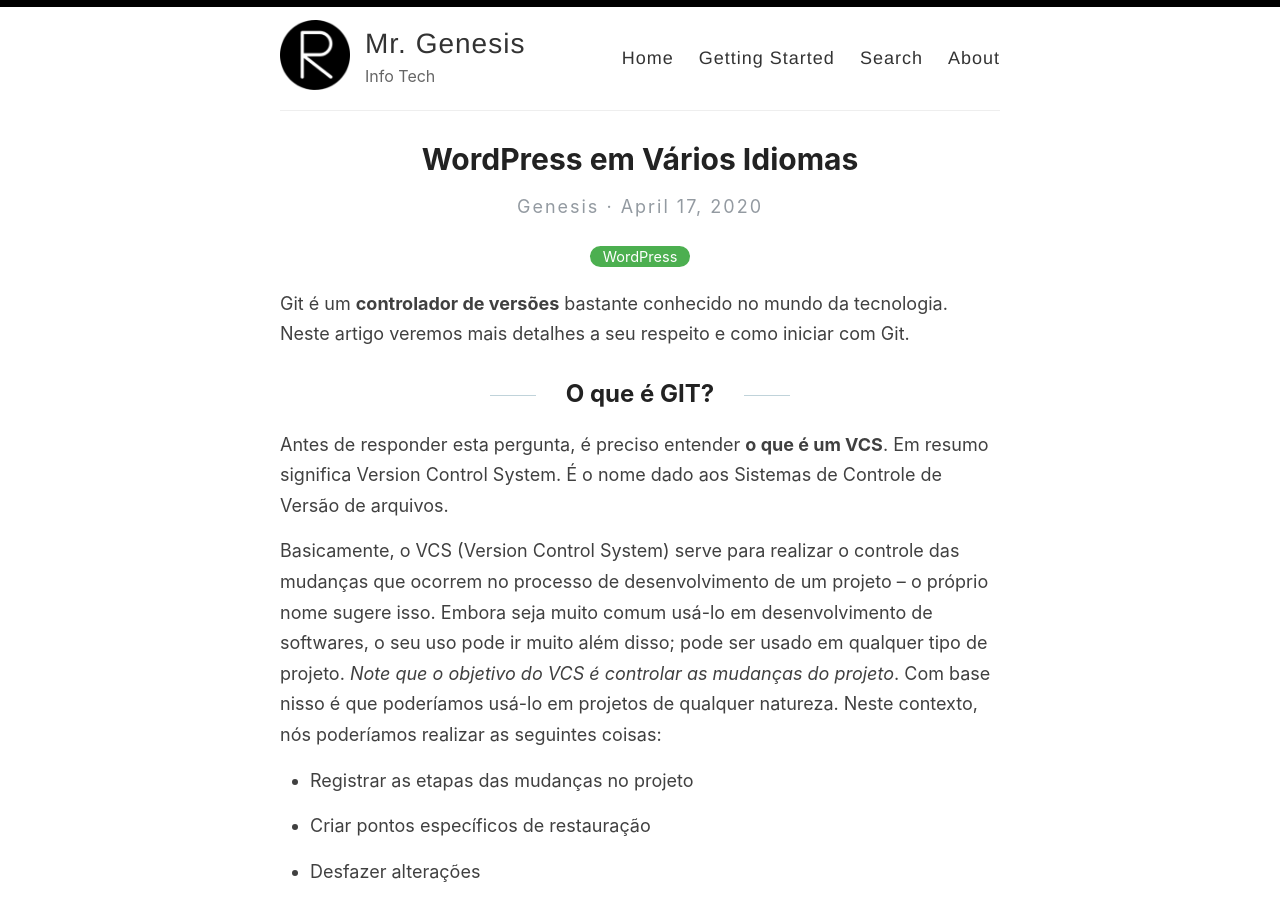
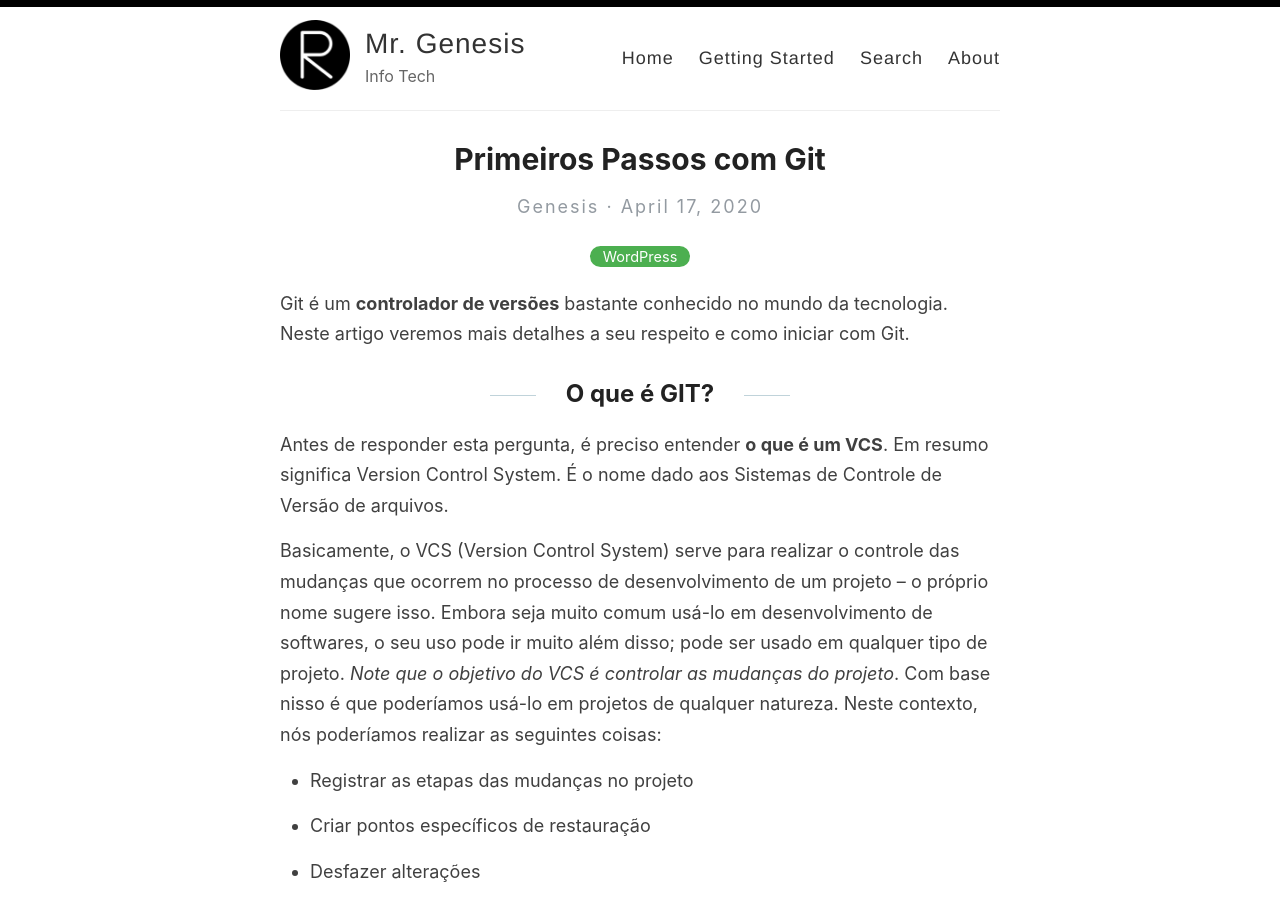
Before and after one commit to mrgenesis/mrgenesis, a Jekyll site: the page built from _posts/2020-04-17-Primeiros-Passos-com-Git.md, in a window 1280 px wide and 900 px high. Built offline with Jekyll 4.4.1, drawn with Linux system fonts in a browser that asks for light colours; comment, search, counter and statistics services are not loaded.

Commit message:
_posts/2020-04-17-Primeiros-Passos-com-Git.md updated from https://stackedit.io/

```diff
--- a/_posts/2020-04-17-Primeiros-Passos-com-Git.md
+++ b/_posts/2020-04-17-Primeiros-Passos-com-Git.md
@@ -1,8 +1,8 @@
 ---
 layout: post
-title:  WordPress em Vários Idiomas
+title:  Primeiros Passos com Git
 categories: [WordPress]
-excerpt: Entenda conseitos básicos sobre Git e para que ele serve.
+excerpt: Entenda conceitos básicos sobre Git e para que ele serve.
 ---
 
 Git é um **controlador de versões** bastante conhecido no mundo da tecnologia. Neste artigo veremos mais detalhes a seu respeito e como iniciar com Git.
```
Also changed, not shown: other parts of _posts/2020-04-17-Primeiros-Passos-com-Git.md (+1 -1 lines).
